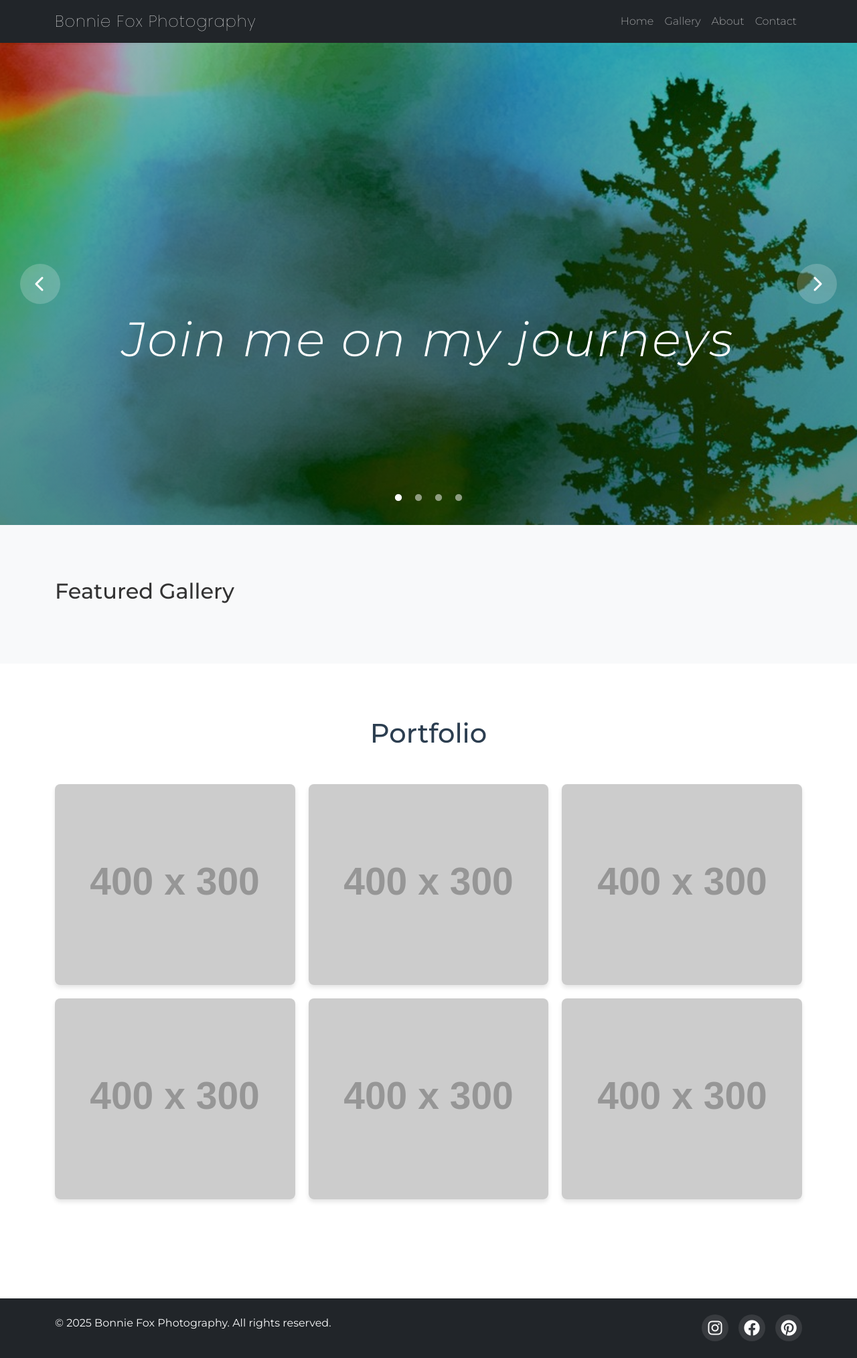
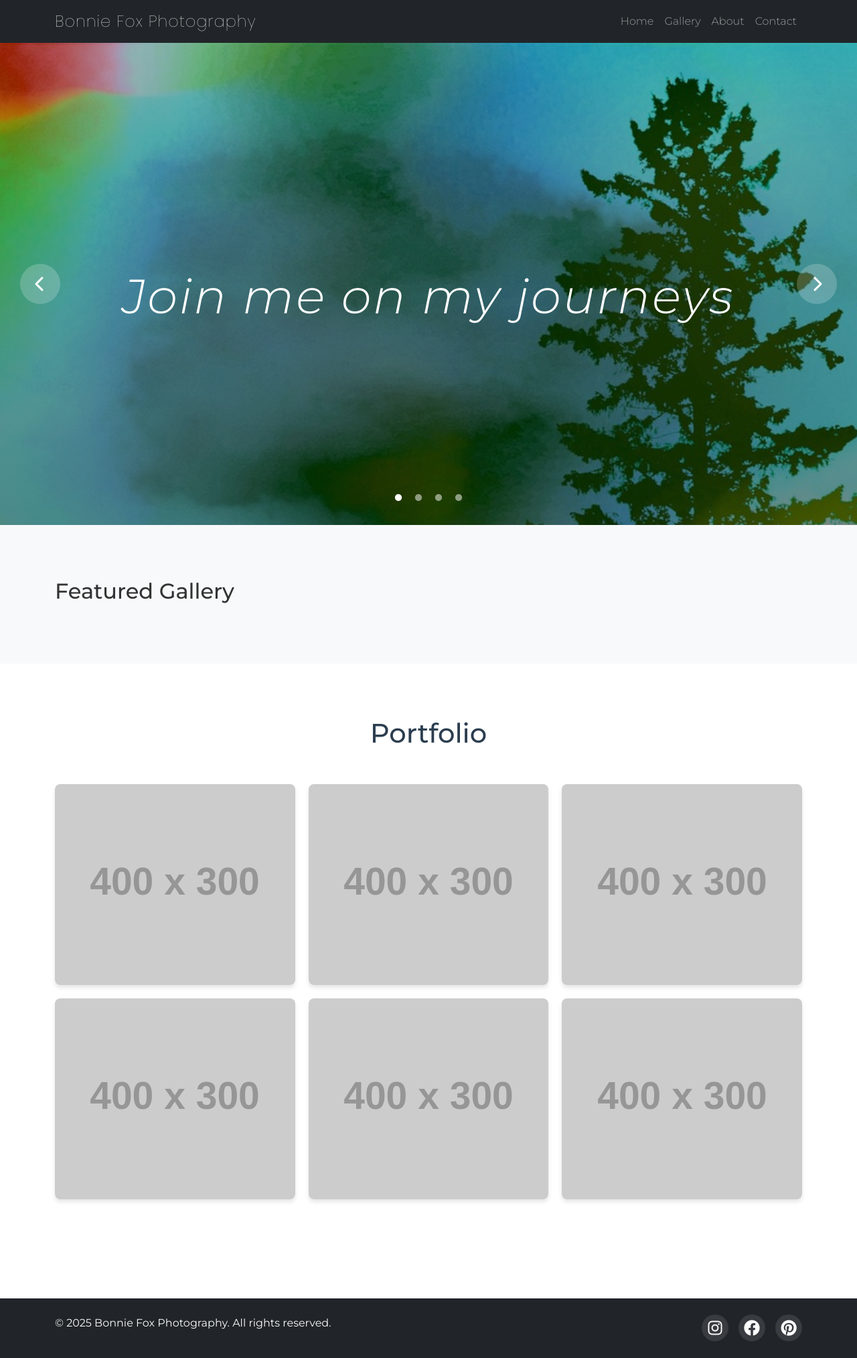
Before and after one commit to JakeDFox/photography-site, a Jekyll site: the page built from index.html, in a window 1280 px wide. Shown: the whole page at 67% size. Built offline with Jekyll 4.4.1, drawn with Linux system fonts in a browser that asks for light colours.

Commit message:
css fixes

```diff
--- a/assets/css/main.css
+++ b/assets/css/main.css
@@ -198,6 +198,7 @@ body {
     align-items: center;
     justify-content: center;
     z-index: 1;
+    padding-bottom: 10%;
 }
 
 .hero-text {
```
